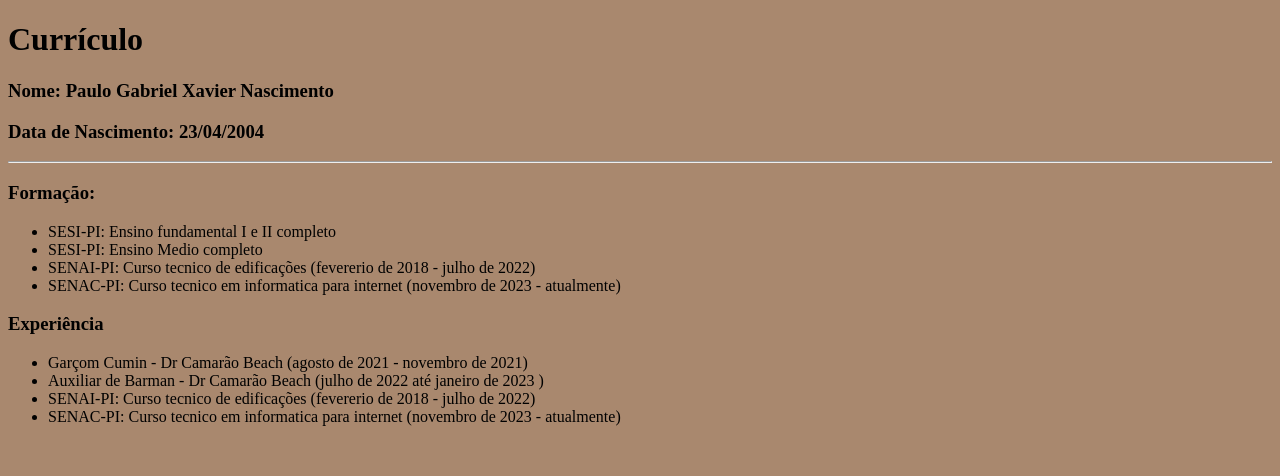
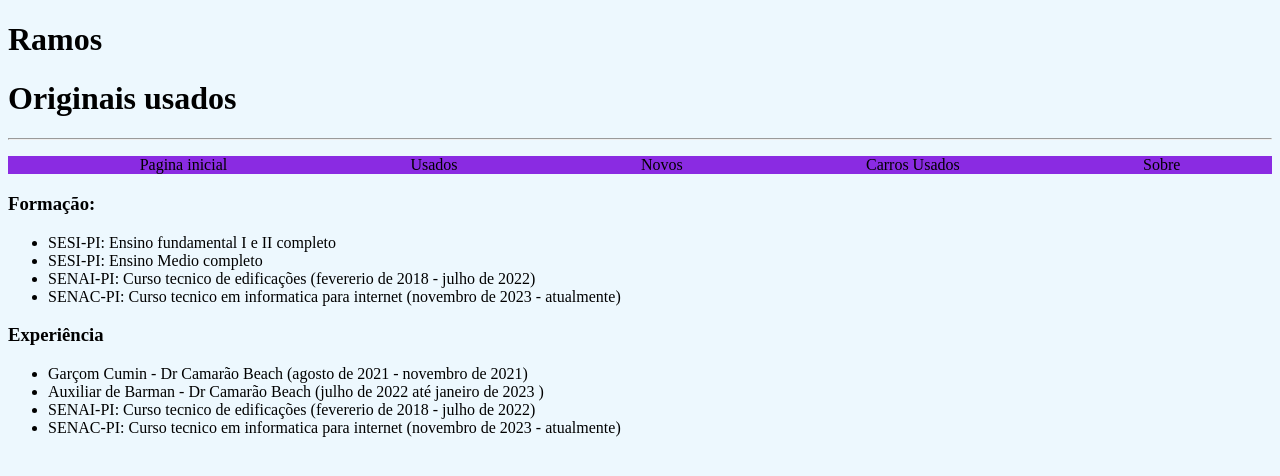
Before and after one commit to AuraG1501/Meu-site, a plain HTML site: page curriculo-2.html in a window 1280 px wide. Drawn offline with Linux system fonts and the light colour scheme.

Commit message:
tentando o site

```diff
--- a/curriculo-2.html
+++ b/curriculo-2.html
@@ -3,24 +3,43 @@
 <head>
     <meta charset="UTF-8">
     <meta name="viewport" content="width=device-width, initial-scale=1.0">
-    <title>Currículo 2.0</title>
+    <title> Ramos, Originais e Usados </title>
     <style>
      body{
-        background-color: rgb(169, 136, 110);
+        background-color: rgb(237, 248, 254);
      }
      a{
         color: black;
         text-decoration: none;
-
      }
-
+     ol {
+      background-color: blueviolet;
+      display: flex;
+      justify-content: space-around;
+      list-style: none;
+     }
     </style>
 </head>
+<main>
+ <div>
+  <h1> Ramos</h1>
+  <h1>Originais usados </h1>
+  <hr>
+   <div>
+     <nav>
+       <ol>
+         <li>Pagina inicial</li>
+         <li>Usados</li>
+         <li>Novos</li>
+         <li>Carros Usados</li>
+         <li>Sobre</li>
+       </ol>
+     </nav>
+   </div>
+</div>
  <body>
-    <h1>Currículo</h1>
-    <h3>Nome: Paulo Gabriel Xavier Nascimento</h3>
-    <h3>Data de Nascimento: 23/04/2004</h3>
-    <hr>
+  <div>
+
     <h3>Formação:</h3>
     <ul>
       <li>SESI-PI: Ensino fundamental I e II completo</li>
@@ -35,5 +54,10 @@
       <li>SENAI-PI: Curso tecnico de edificações (fevererio de 2018 - julho de 2022) </li>
       <li>SENAC-PI: Curso tecnico em informatica para internet (novembro de 2023 - atualmente)</li>
     </ul>
+
+
+  </div>
   </body>
+
+</main>
 </html>
```
Lines whose indentation alone changed are shown as unchanged.
